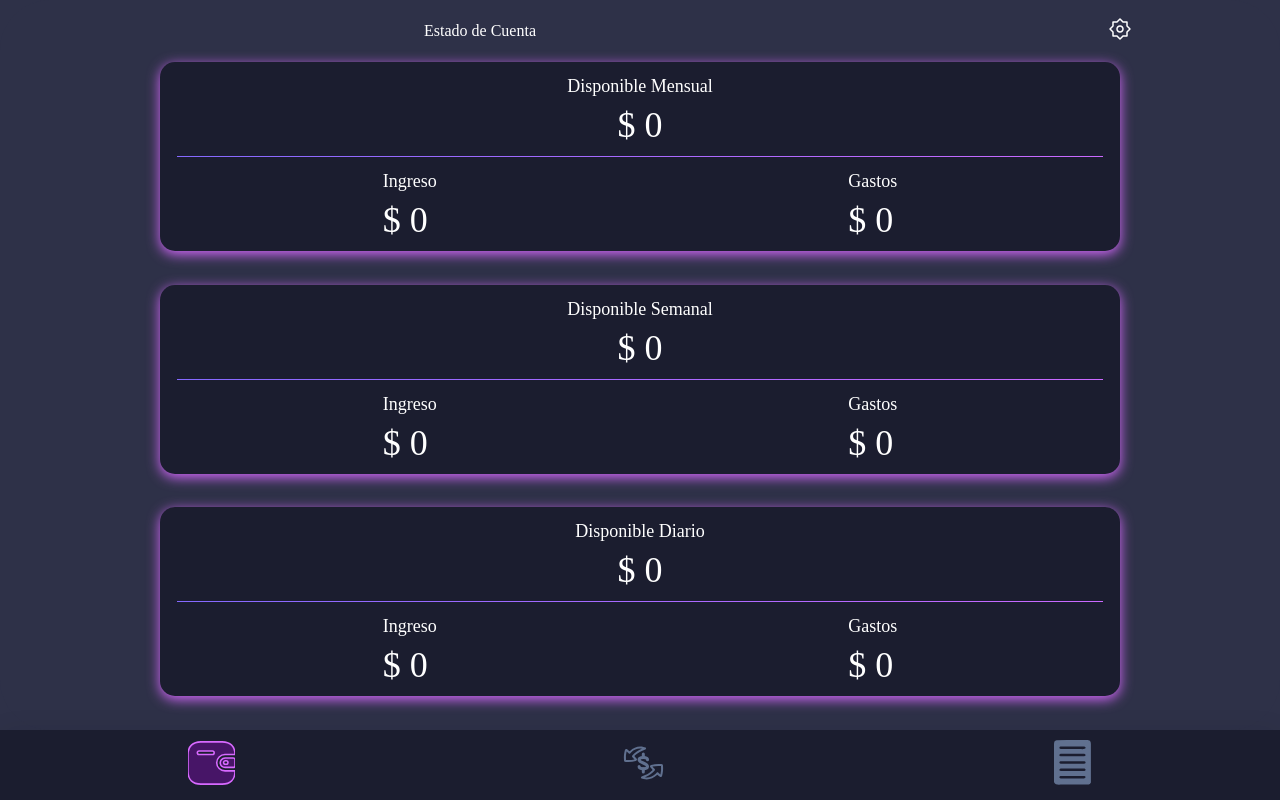
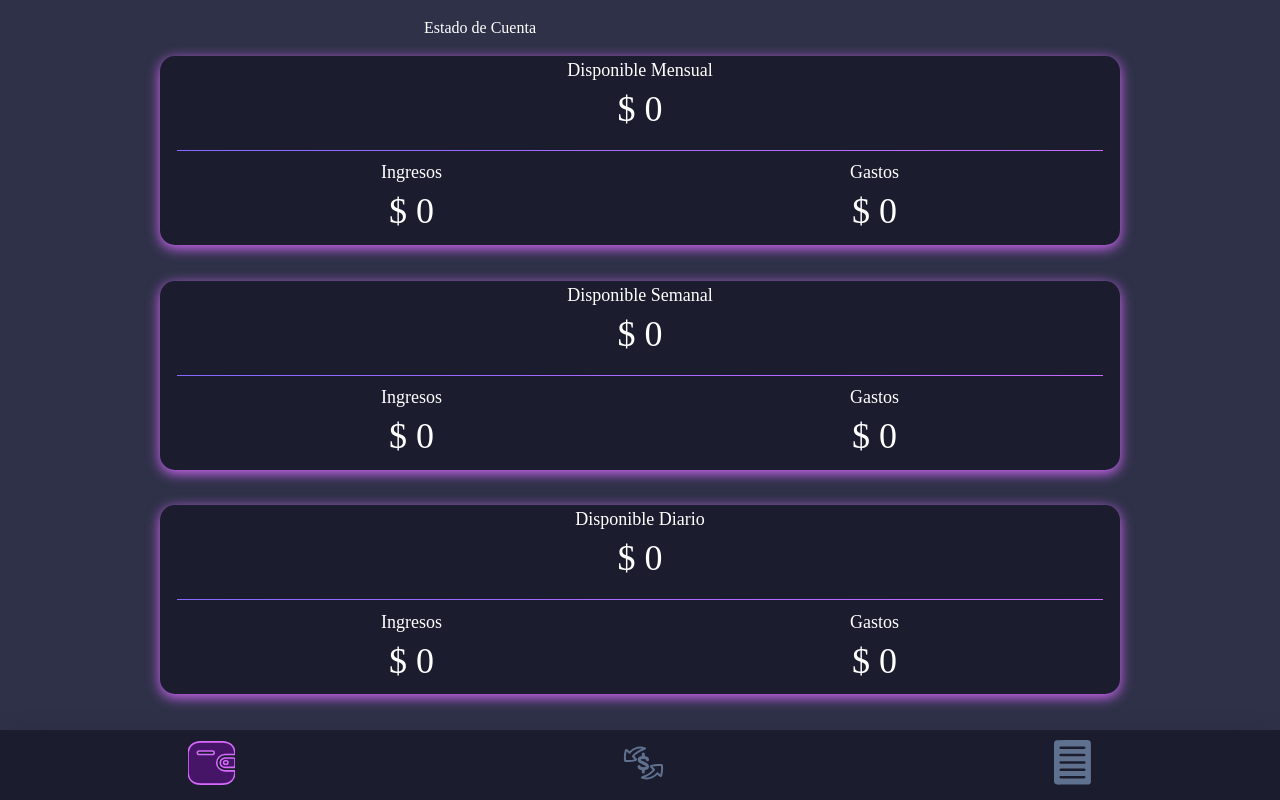
Before and after one commit to juanpa77/App_Control_de_Gastos, a React (Create React App) app: page / in a window 1280 px wide. Built offline with nearby package versions, Linux system fonts and the light colour scheme; some icons are missing.

Commit message:
change styles css to Styeld Components in account-sumary. create hooks for calculate balance, available, incomes and expenses

```diff
--- /dev/null
+++ b/src/components/BalanceCard/index.tsx
@@ -0,0 +1,28 @@
+import { Idb } from "../../utility/IDB";
+import { formatNumber } from "../../utility/formatDate";
+import useBalance from "./useBalance";
+import { Item, Line, NumberItem, WrapperCard, WrapperItem } from "./styled";
+
+export const Balance = (props: { db: Idb; dateRanges: string }) => {
+  const [available, income, expenses, dateRanges] = useBalance(props)
+
+  return (
+    <WrapperCard>
+      <WrapperItem>
+        <Item>{"Disponible " + dateRanges}</Item>
+        <NumberItem>{formatNumber(available)}</NumberItem>
+      </WrapperItem>
+      <Line />
+      <WrapperItem direction="row">
+        <WrapperItem>
+          <Item>Ingresos</Item>
+          <NumberItem>{formatNumber(income)}</NumberItem>
+        </WrapperItem>
+        <WrapperItem>
+          <Item>Gastos</Item>
+          <NumberItem>{formatNumber(expenses)}</NumberItem>
+        </WrapperItem>
+      </WrapperItem>
+    </WrapperCard>
+  )
+}
--- /dev/null
+++ b/src/components/BalanceCard/styled.ts
@@ -0,0 +1,41 @@
+import styled from "styled-components";
+
+export const WrapperCard = styled('div')`
+  display: grid;
+  grid-template-rows: 1fr 1px 1fr;
+  height: 189px;
+  width: 75%;
+  padding: 0 17px;
+  background: #1b1d2f;
+  color: white;
+  box-shadow: 0px 3.17984px 12.7194px #d769ff;
+  border-radius: 15px;
+  font-family: "Avenir";
+  font-style: normal;
+  font-weight: 500;
+  font-size: 18px;
+  line-height: 28px;
+`
+type Props = {
+  direction?: string
+}
+export const WrapperItem = styled('div')`
+  display: flex;
+  flex-direction: ${({ direction }: Props) => direction ? 'row' : 'column'};
+  justify-content: ${({ direction }: Props) => direction && 'space-around'};
+  align-items: center;
+`
+
+export const Item = styled('div')`
+`
+export const NumberItem = styled('div')`
+  font-family: "Avenir";
+  font-style: normal;
+  font-weight: 500;
+  font-size: 36px;
+  line-height: 51px;
+`
+
+export const Line = styled('div')`
+  background: var(--bottom-bg-colorPrimary);
+`
--- a/src/components/account-sumary/cardBalanse.tsx
+++ b/src/components/BalanceCard/useBalance.tsx
@@ -1,10 +1,12 @@
-import { CardData } from "./cardData";
-import { useEffect, useState } from "react";
+import { useState, useEffect } from "react";
 import { Idb } from "../../utility/IDB";
-import { formatNumber } from "../../utility/formatDate";
 
-export const Balance = (props: { db: Idb; dateRanges: string }) => {
-  const { dateRanges, db } = props;
+type Props = {
+  db: Idb
+  dateRanges: string
+}
+
+const useBalance = ({ dateRanges, db }: Props) => {
   const currentMonth = "0" + (new Date().getMonth() + 1);
 
   const [totalIncome, setTotalIncome] = useState(0);
@@ -38,26 +40,7 @@ export const Balance = (props: { db: Idb; dateRanges: string }) => {
     calcAvailable();
   }, [income, expenses, totalIncome]);
 
-  return (
-    <div className="cardBalance">
-      <CardData
-        name="containerAvailable"
-        tipeData={"Disponible " + dateRanges}
-        value={formatNumber(available)}
-      />
-      <div className="line"></div>
-      <div className="containerTipeOfData">
-        <CardData
-          name="containerIcome"
-          tipeData="Ingreso"
-          value={formatNumber(income)}
-        />
-        <CardData
-          name="containerExpense"
-          tipeData="Gastos"
-          value={formatNumber(expenses)}
-        />
-      </div>
-    </div>
-  );
-};
+  return [available, income, expenses, dateRanges] as const
+}
+
+export default useBalance
--- a/src/components/account-sumary/cardData.tsx
+++ /dev/null
@@ -1,14 +0,0 @@
-type Props = {
-  name: string
-  value: string
-  tipeData: string
-}
-
-export const CardData = ({ name, tipeData, value }: Props) => {
-  return (
-    <div className={name}>
-      <div className="cardData-text">{tipeData}</div>
-      <div className="containerNumber">{value}</div>
-    </div>
-  );
-};
--- a/src/views/account-sumary/index.tsx
+++ b/src/views/account-sumary/index.tsx
@@ -3,7 +3,8 @@ import { Idb } from "../../utility/IDB";
 import { Link } from "react-router-dom";
 import { useEffect } from "react";
 import { useCategoryContex } from "../../hooks/useContex";
-import { Balance } from "../../components/account-sumary/cardBalanse";
+import { Balance } from "../../components/BalanceCard";
+import { Footer, Wrapper } from "./styled";
 
 export const AccountSumary = ({ db }: { db: Idb }) => {
   const { setCategory } = useCategoryContex();
@@ -13,16 +14,16 @@ export const AccountSumary = ({ db }: { db: Idb }) => {
   }, []);
 
   return (
-    <div className="accountSumary">
-      <div className="accountSumary__footer">
-        <div className="accountSumary__title">Estado de Cuenta</div>
+    <Wrapper>
+      <Footer>
+        Estado de Cuenta
         <Link to={"/config"}>
           <Config />
         </Link>
-      </div>
+      </Footer>
       <Balance db={db} dateRanges="Mensual" />
       <Balance db={db} dateRanges="Semanal" />
       <Balance db={db} dateRanges="Diario" />
-    </div>
+    </Wrapper>
   );
 };
--- /dev/null
+++ b/src/views/account-sumary/styled.ts
@@ -0,0 +1,21 @@
+import styled from "styled-components";
+
+export const Wrapper = styled('div')`
+  display: grid;
+  grid-template-columns: 1fr;
+  height: 100%;
+  width: 100%;
+  background: #2e3148;
+  border-radius: 50px;
+  justify-items: center;
+`
+
+export const Footer = styled('div')`
+  display: grid;
+  color: white;
+  grid-template-columns: 3fr 1fr;
+  width: 100%;
+  justify-content: center;
+  align-items: center;
+  justify-items: center;
+`
```
Also changed, not shown: src/components/BalanceCard/assets/config.svg (renamed from src/components/account-sumary/assets/config.svg), 1 other file (tests, documents, lock files or other folders).
